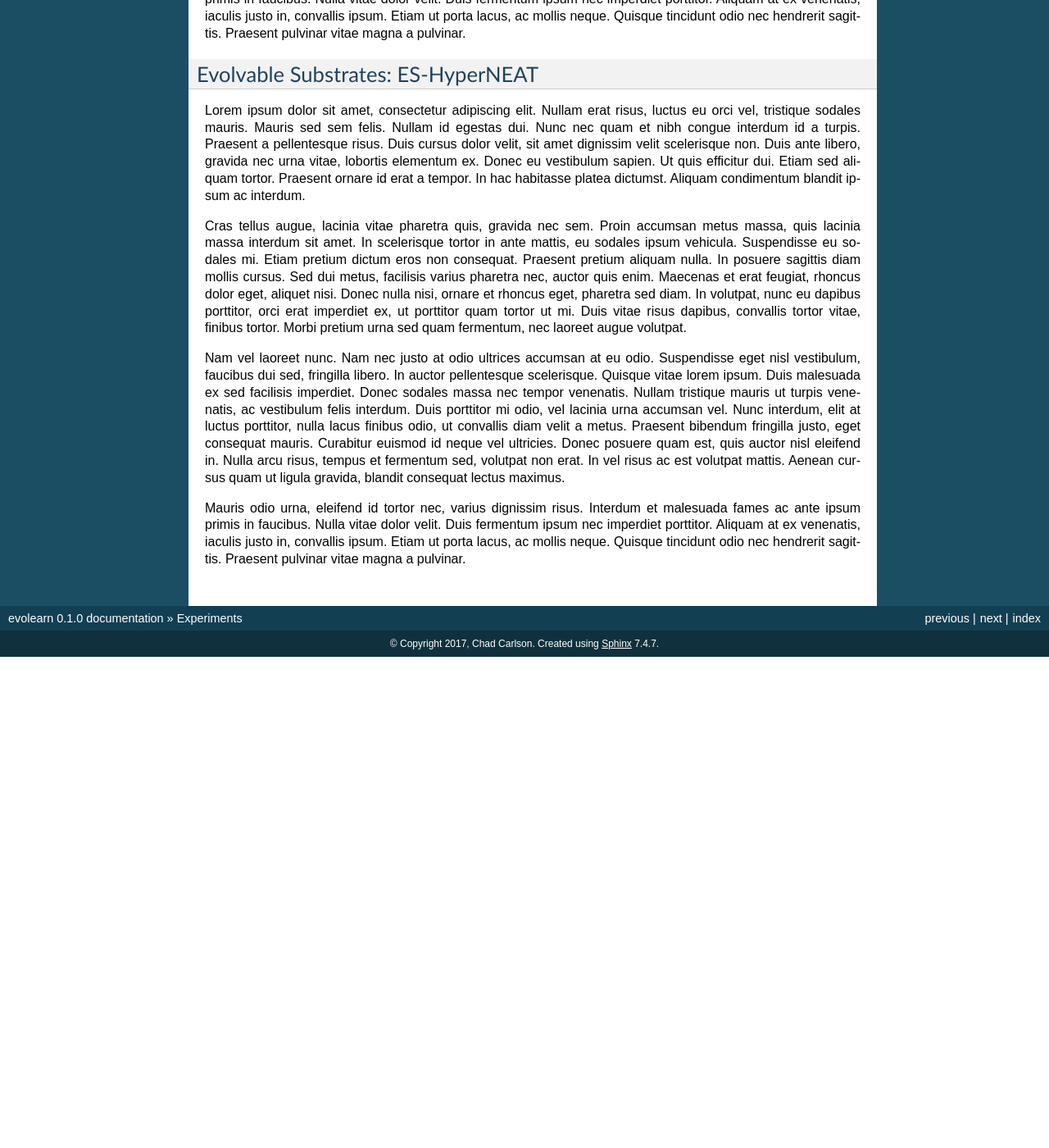
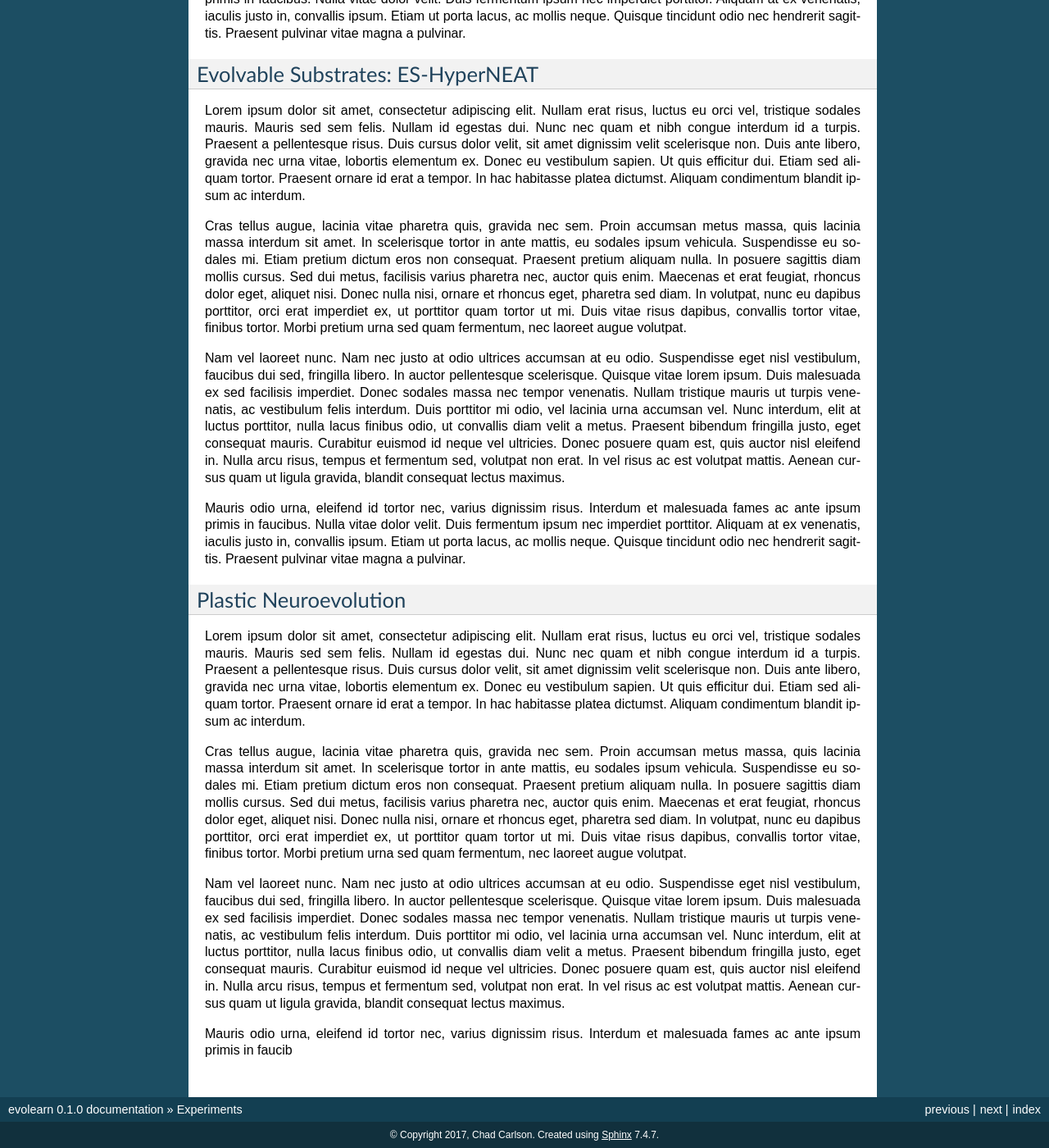
Before and after one commit to ai-nick/evolearn, a Sphinx documentation site: the page built from docs/exps/experiments.rst, in a window 1280 px wide and 1400 px high, scrolled down 1306 px. Shown: the whole window at 82% size. Built offline with Sphinx 7.4.7, drawn with Linux system fonts in a browser that asks for light colours; before the commit the page ends 2107 px from its top, so only the background shows below that; some of the changed text lies outside the part shown.

Commit message:
docstring example test

```diff
--- a/docs/exps/experiments.rst
+++ b/docs/exps/experiments.rst
@@ -37,3 +37,15 @@ Cras tellus augue, lacinia vitae pharetra quis, gravida nec sem. Proin accumsan
 Nam vel laoreet nunc. Nam nec justo at odio ultrices accumsan at eu odio. Suspendisse eget nisl vestibulum, faucibus dui sed, fringilla libero. In auctor pellentesque scelerisque. Quisque vitae lorem ipsum. Duis malesuada ex sed facilisis imperdiet. Donec sodales massa nec tempor venenatis. Nullam tristique mauris ut turpis venenatis, ac vestibulum felis interdum. Duis porttitor mi odio, vel lacinia urna accumsan vel. Nunc interdum, elit at luctus porttitor, nulla lacus finibus odio, ut convallis diam velit a metus. Praesent bibendum fringilla justo, eget consequat mauris. Curabitur euismod id neque vel ultricies. Donec posuere quam est, quis auctor nisl eleifend in. Nulla arcu risus, tempus et fermentum sed, volutpat non erat. In vel risus ac est volutpat mattis. Aenean cursus quam ut ligula gravida, blandit consequat lectus maximus.
 
 Mauris odio urna, eleifend id tortor nec, varius dignissim risus. Interdum et malesuada fames ac ante ipsum primis in faucibus. Nulla vitae dolor velit. Duis fermentum ipsum nec imperdiet porttitor. Aliquam at ex venenatis, iaculis justo in, convallis ipsum. Etiam ut porta lacus, ac mollis neque. Quisque tincidunt odio nec hendrerit sagittis. Praesent pulvinar vitae magna a pulvinar.
+
+
+Plastic Neuroevolution
+----------------------
+
+Lorem ipsum dolor sit amet, consectetur adipiscing elit. Nullam erat risus, luctus eu orci vel, tristique sodales mauris. Mauris sed sem felis. Nullam id egestas dui. Nunc nec quam et nibh congue interdum id a turpis. Praesent a pellentesque risus. Duis cursus dolor velit, sit amet dignissim velit scelerisque non. Duis ante libero, gravida nec urna vitae, lobortis elementum ex. Donec eu vestibulum sapien. Ut quis efficitur dui. Etiam sed aliquam tortor. Praesent ornare id erat a tempor. In hac habitasse platea dictumst. Aliquam condimentum blandit ipsum ac interdum.
+
+Cras tellus augue, lacinia vitae pharetra quis, gravida nec sem. Proin accumsan metus massa, quis lacinia massa interdum sit amet. In scelerisque tortor in ante mattis, eu sodales ipsum vehicula. Suspendisse eu sodales mi. Etiam pretium dictum eros non consequat. Praesent pretium aliquam nulla. In posuere sagittis diam mollis cursus. Sed dui metus, facilisis varius pharetra nec, auctor quis enim. Maecenas et erat feugiat, rhoncus dolor eget, aliquet nisi. Donec nulla nisi, ornare et rhoncus eget, pharetra sed diam. In volutpat, nunc eu dapibus porttitor, orci erat imperdiet ex, ut porttitor quam tortor ut mi. Duis vitae risus dapibus, convallis tortor vitae, finibus tortor. Morbi pretium urna sed quam fermentum, nec laoreet augue volutpat.
+
+Nam vel laoreet nunc. Nam nec justo at odio ultrices accumsan at eu odio. Suspendisse eget nisl vestibulum, faucibus dui sed, fringilla libero. In auctor pellentesque scelerisque. Quisque vitae lorem ipsum. Duis malesuada ex sed facilisis imperdiet. Donec sodales massa nec tempor venenatis. Nullam tristique mauris ut turpis venenatis, ac vestibulum felis interdum. Duis porttitor mi odio, vel lacinia urna accumsan vel. Nunc interdum, elit at luctus porttitor, nulla lacus finibus odio, ut convallis diam velit a metus. Praesent bibendum fringilla justo, eget consequat mauris. Curabitur euismod id neque vel ultricies. Donec posuere quam est, quis auctor nisl eleifend in. Nulla arcu risus, tempus et fermentum sed, volutpat non erat. In vel risus ac est volutpat mattis. Aenean cursus quam ut ligula gravida, blandit consequat lectus maximus.
+
+Mauris odio urna, eleifend id tortor nec, varius dignissim risus. Interdum et malesuada fames ac ante ipsum primis in faucib
```
